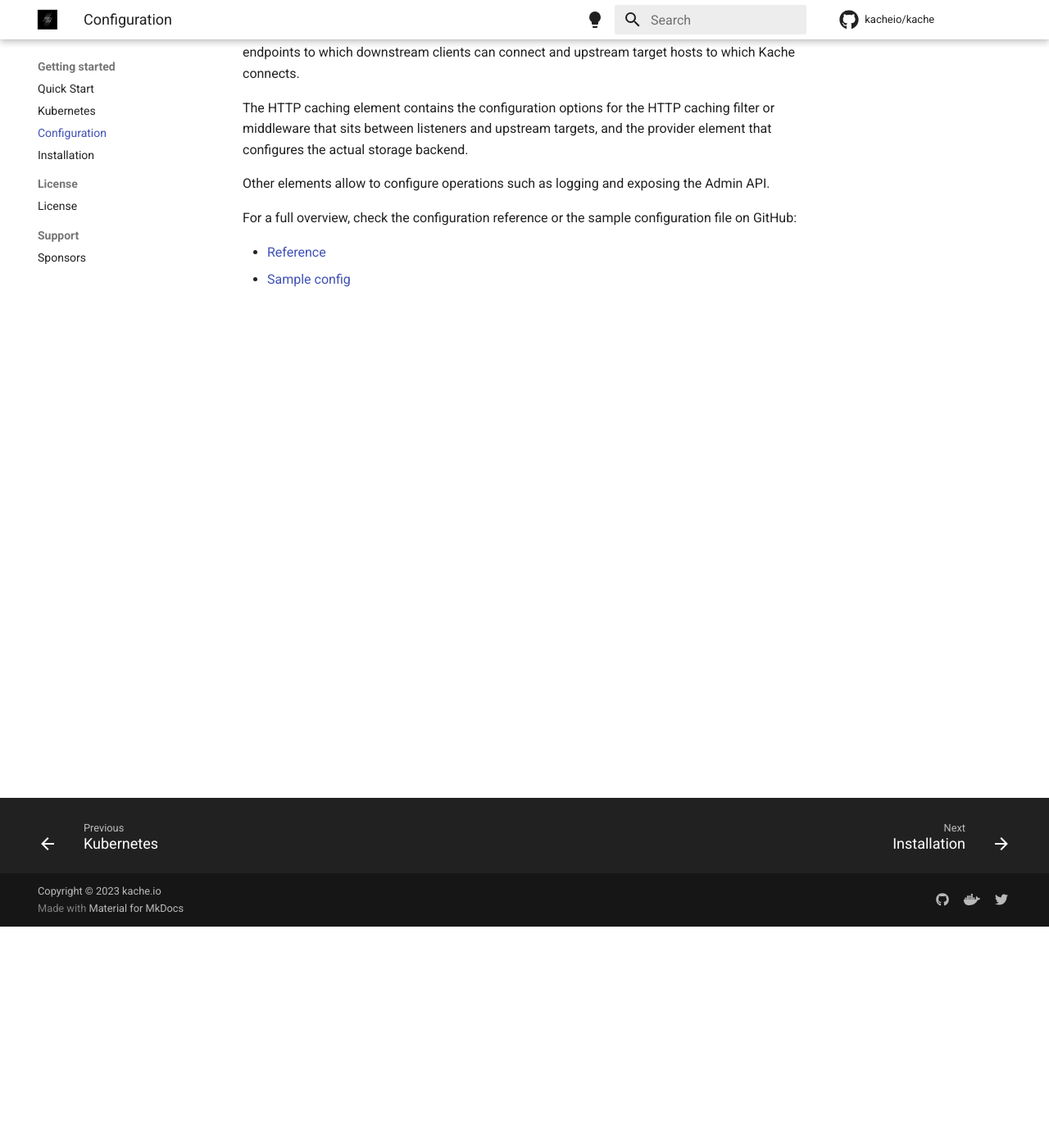
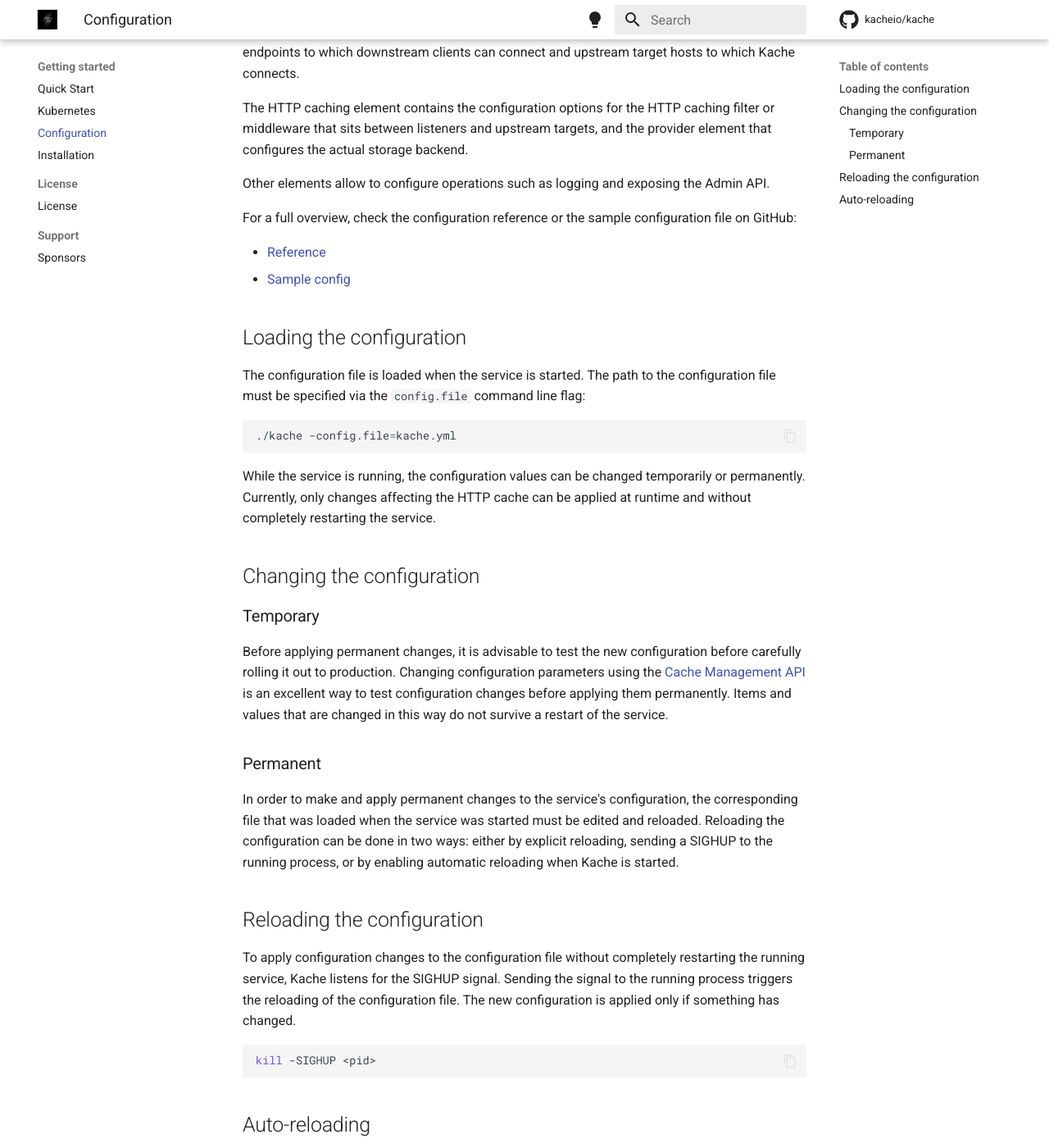
Before and after one commit to kacheio/docs, an MkDocs documentation site: the page built from docs/intro/configuration.md, in a window 1280 px wide and 1400 px high, scrolled down 270 px. Shown: the whole window at 82% size. Built offline with MkDocs 1.6.1 and Material for MkDocs 9.7.7, drawn with Linux system fonts in a browser that asks for light colours; comment, search, counter and statistics services are not loaded; some of the changed text lies outside the part shown.

Commit message:
Add config flags information (#27)

````diff
--- a/docs/intro/configuration.md
+++ b/docs/intro/configuration.md
@@ -12,3 +12,40 @@
 
 * [Reference](../reference/index.md)
 * [Sample config](https://raw.githubusercontent.com/kacheio/kache/main/kache.sample.yml)
+
+
+## Loading the configuration
+
+The configuration file is loaded when the service is started. The path to the configuration file must be specified via the `config.file` command line flag:
+
+```sh
+./kache -config.file=kache.yml
+```
+
+While the service is running, the configuration values can be changed temporarily or permanently. Currently, only changes affecting the HTTP cache can be applied at runtime and without completely restarting the service.
+
+## Changing the configuration
+
+### Temporary
+
+Before applying permanent changes, it is advisable to test the new configuration before carefully rolling it out to production. Changing configuration parameters using the [Cache Management API](../reference/api_specification.md#cache-configuration) is an excellent way to test configuration changes before applying them permanently. Items and values that are changed in this way do not survive a restart of the service.
+
+### Permanent
+
+In order to make and apply permanent changes to the service's configuration, the corresponding file that was loaded when the service was started must be edited and reloaded. Reloading the configuration can be done in two ways: either by explicit reloading, sending a SIGHUP to the running process, or by enabling automatic reloading when Kache is started.
+
+## Reloading the configuration
+
+To apply configuration changes to the configuration file without completely restarting the running service, Kache listens for the SIGHUP signal. Sending the signal to the running process triggers the reloading of the configuration file. The new configuration is applied only if something has changed.
+
+```sh
+kill -SIGHUP <pid>
+```
+
+## Auto-reloading
+
+It is possible to automatically reload the configuration file if it has changed. Automatic reloading can be enabled at service startup via the `--config.auto-reload` flag . If enabled, Kache will watch the specified configuration file for changes and automatically reloads if it has changed. The watch interval can be specified with the `--config.watch-interval=<duration>` flag, where `<duration>` must be a valid duration string, e.g. `5s`. If auto-reload is enabled, but no watch interval is specified, the default interval is `10s`.
+
+```sh
+./kache --config.file=kache.yml --config.auto-reload --config.watch-interval=1s
+```
````
